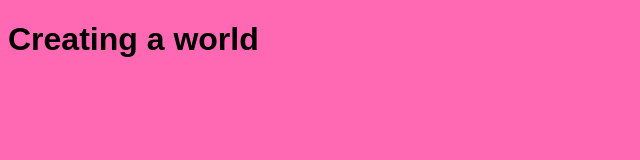
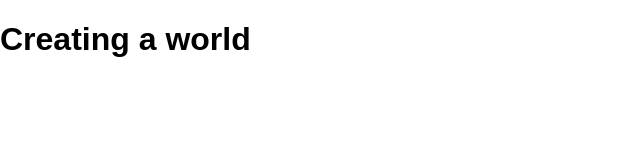
Before and after one commit to Edkrocat/OnePager, a plain HTML site: page index.html in a window 1280 px wide. Shown: the whole page, without its empty margins (0-640 px from the left). Drawn offline with Linux system fonts and the light colour scheme.

Commit message:
Zieke sections

```diff
--- a/main.css
+++ b/main.css
@@ -1,5 +1,11 @@
 body{
-    background: hotpink;
+    margin:0;
+    padding:0;
+    background: white;
+}
+
+.header{
+    max-width: 1200;
 }
 
 h1{
```
